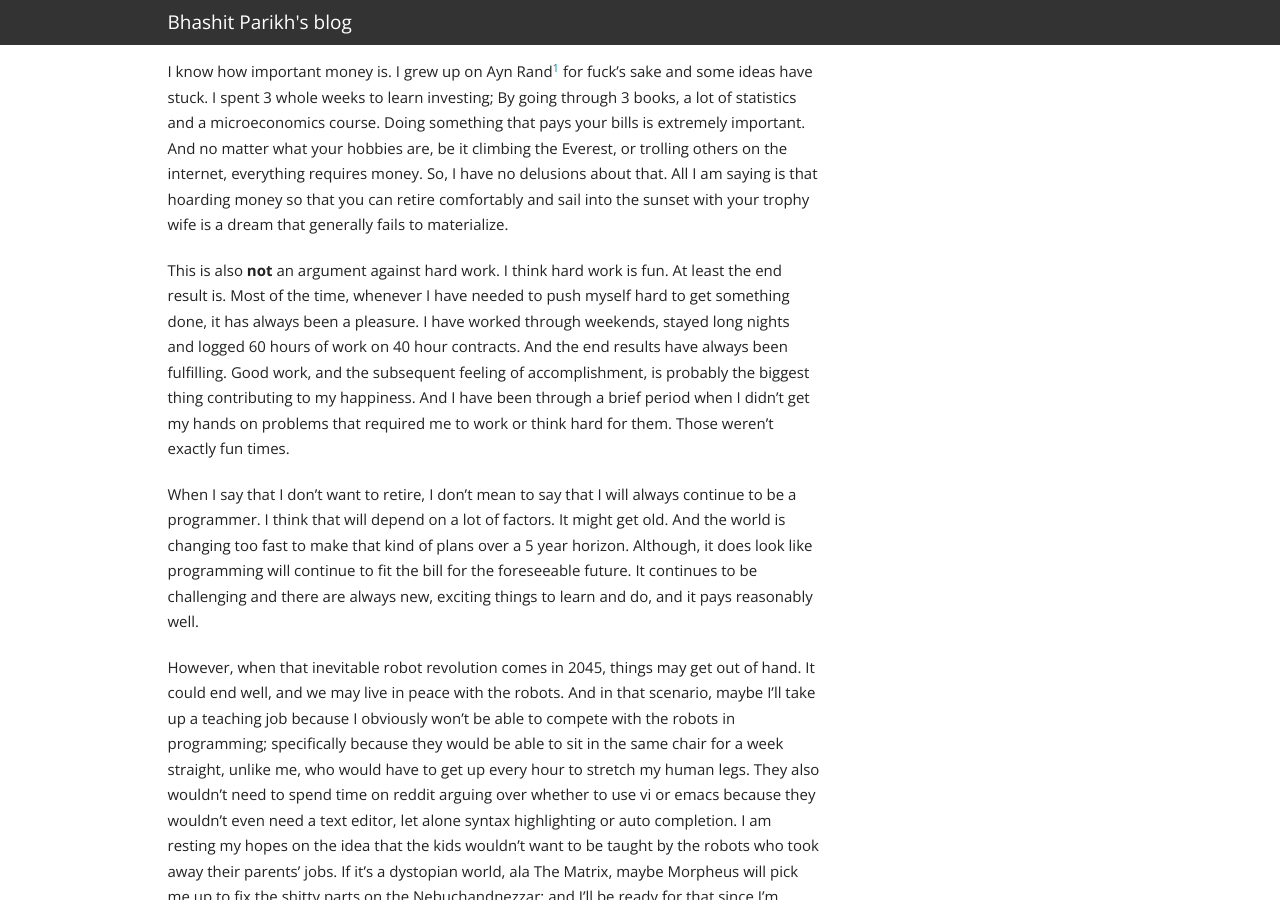
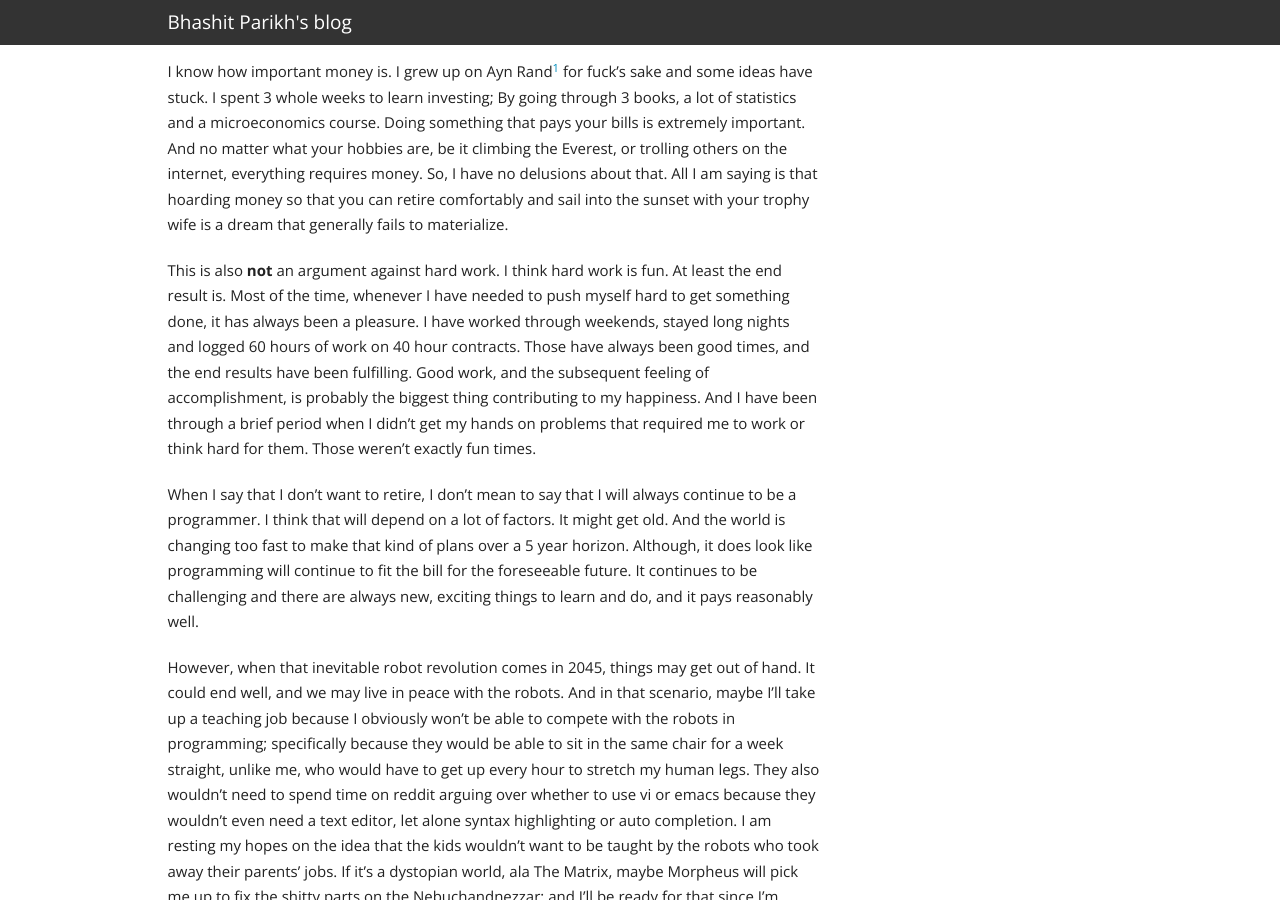
Before and after one commit to Bhashit/bhashit.github.io, a Jekyll site: the page built from _posts/2015-05-14-no-retirement.markdown, in a window 1280 px wide and 900 px high, scrolled down 1247 px. Built offline with Jekyll 4.4.1, drawn with Linux system fonts in a browser that asks for light colours; comment, search, counter and statistics services are not loaded.

Commit message:
Some minor addition

```diff
--- a/_posts/2015-05-14-no-retirement.markdown
+++ b/_posts/2015-05-14-no-retirement.markdown
@@ -80,12 +80,12 @@ This is also **not** an argument against hard work. I think hard work
 is fun. At least the end result is. Most of the time, whenever I have
 needed to push myself hard to get something done, it has always been a
 pleasure. I have worked through weekends, stayed long nights and
-logged 60 hours of work on 40 hour contracts. And the end results have
-always been fulfilling.  Good work, and the subsequent feeling of
-accomplishment, is probably the biggest thing contributing to my
-happiness. And I have been through a brief period when I didn't get my
-hands on problems that required me to work or think hard for
-them. Those weren't exactly fun times.
+logged 60 hours of work on 40 hour contracts. Those have always been
+good times, and the end results have been fulfilling.  Good work, and
+the subsequent feeling of accomplishment, is probably the biggest
+thing contributing to my happiness. And I have been through a brief
+period when I didn't get my hands on problems that required me to work
+or think hard for them. Those weren't exactly fun times.
 
 When I say that I don't want to retire, I don't mean to say that I
 will always continue to be a programmer. I think that will depend on a
```
